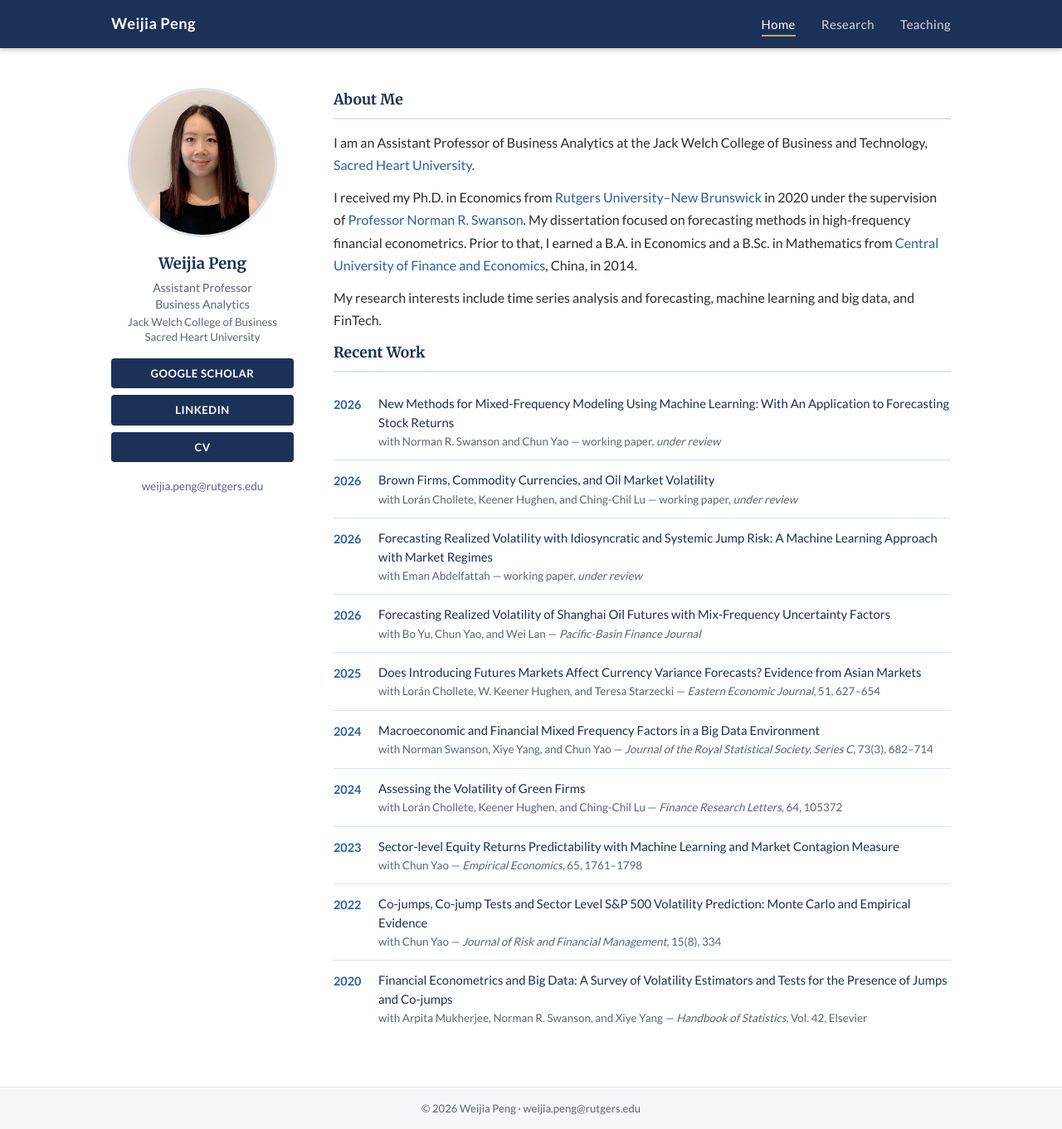
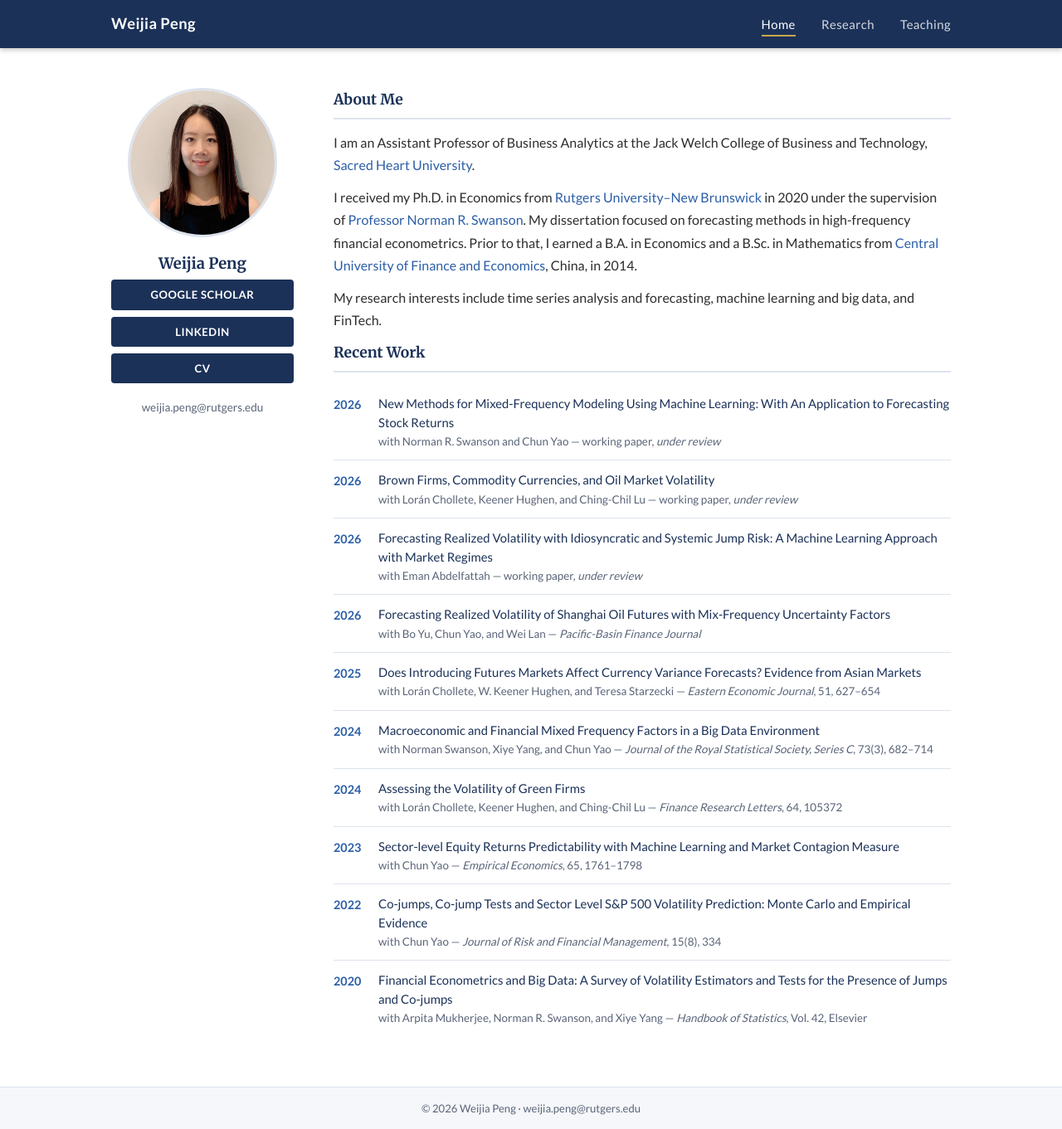
Before and after one commit to weijiap/weijiap.github.io, a Jekyll site: the page built from index.html, in a window 1280 px wide and 1361 px high. Shown: the whole window at 83% size. Built offline with Jekyll 4.4.1, drawn with Linux system fonts in a browser that asks for light colours.

Commit message:
Remove redundant title and institution from profile sidebar
Co-Authored-By: Claude Sonnet 4.6 <noreply@anthropic.com>

```diff
--- a/index.html
+++ b/index.html
@@ -10,8 +10,6 @@ title: Home
       <img src="{{ '/assets/images/profile.jpg' | relative_url }}" alt="Weijia Peng" class="profile-photo" onerror="this.style.display='none'">
     </div>
     <h1 class="profile-name">Weijia Peng</h1>
-    <p class="profile-title">Assistant Professor<br>Business Analytics</p>
-    <p class="profile-institution">Jack Welch College of Business<br>Sacred Heart University</p>
     <div class="profile-links">
       {% if site.scholar_url and site.scholar_url != "" %}
       <a href="{{ site.scholar_url }}" target="_blank" rel="noopener" class="btn-link">Google Scholar</a>
```
